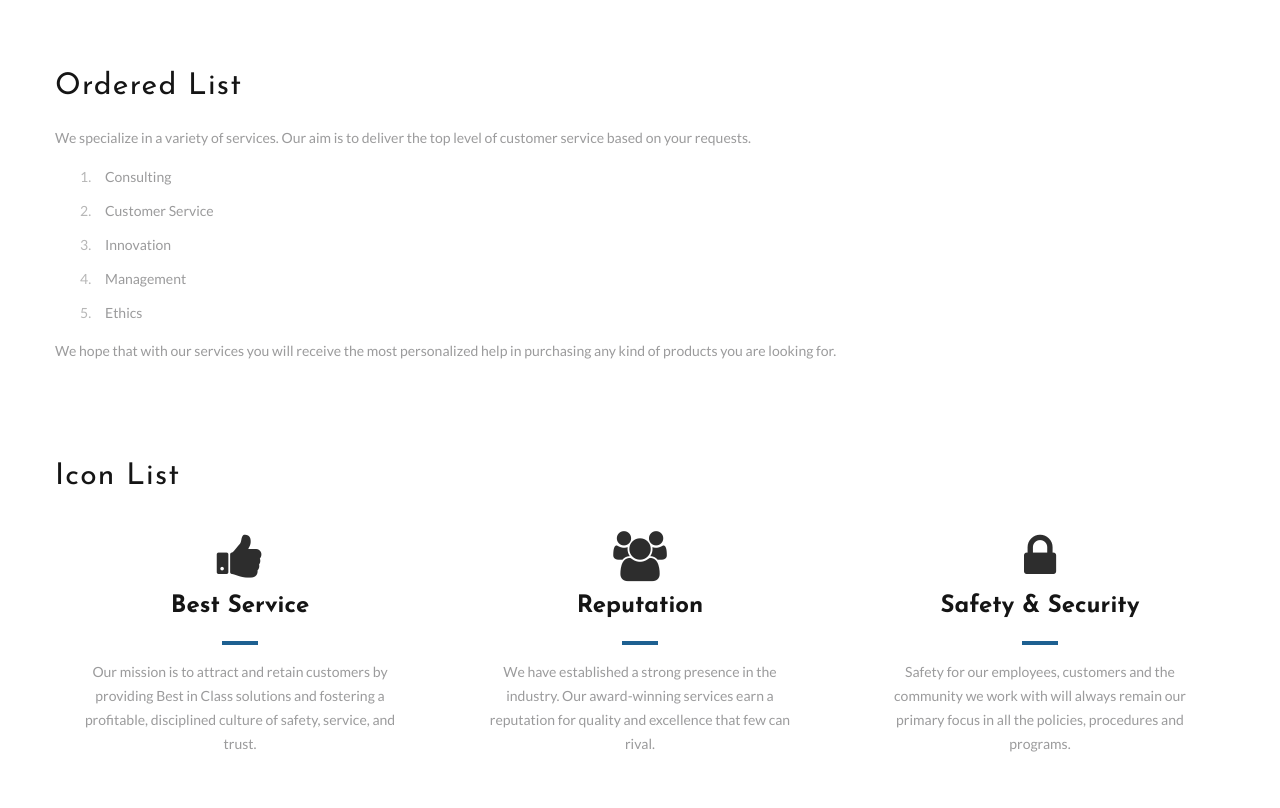
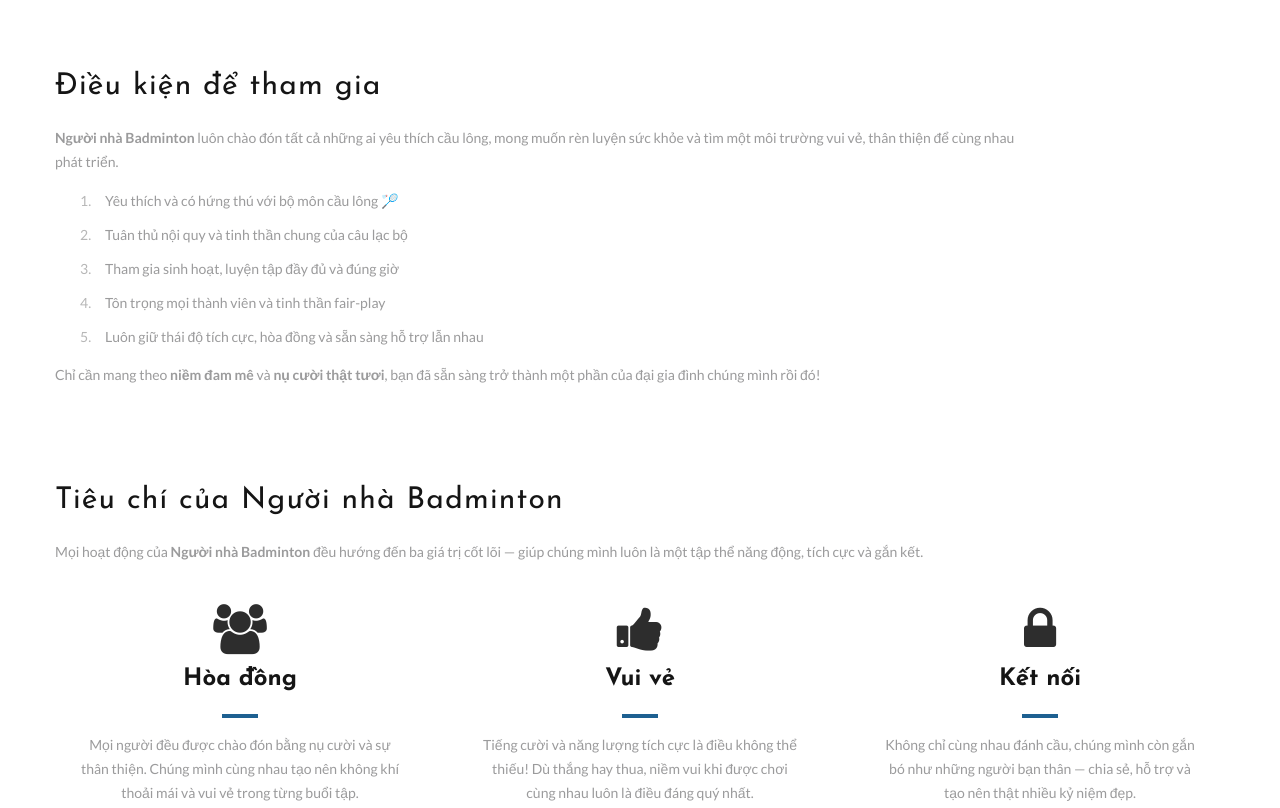
Before and after one commit to VanhsGit/UIT-Bad-minton, a plain HTML site: page about-us.html in a window 1280 px wide. Shown: the part 760-1568 px from the top of the page. Drawn offline with nearby package versions, Linux system fonts and the light colour scheme.

Commit message:
fix content about us page

```diff
--- a/about-us.html
+++ b/about-us.html
@@ -144,7 +144,7 @@
         <div class="shell">
           <div class="range range-50 range-sm-center range-md-left">
             <div class="cell-sm-6 cell-md-5">
-              <div class="thumb-bordered">
+              <div class="thumb-bed">
                 <img
                   src="images/about-1-437x435.jpg"
                   alt=""
@@ -215,73 +215,84 @@
         </div>
       </section>
 
+      <!-- Phần: Điều kiện tham gia -->
       <section class="section section-md bg-white">
         <div class="shell">
           <div class="range range-50">
             <div class="cell-lg-10">
-              <h2>Ordered List</h2>
+              <h2>Điều kiện để tham gia</h2>
               <p>
-                We specialize in a variety of services. Our aim is to deliver
-                the top level of customer service based on your requests.
+                <b>Người nhà Badminton</b> luôn chào đón tất cả những ai yêu
+                thích cầu lông, mong muốn rèn luyện sức khỏe và tìm một môi
+                trường vui vẻ, thân thiện để cùng nhau phát triển.
               </p>
               <ol class="list-ordered">
-                <li>Consulting</li>
-                <li>Customer Service</li>
-                <li>Innovation</li>
-                <li>Management</li>
-                <li>Ethics</li>
+                <li>Yêu thích và có hứng thú với bộ môn cầu lông 🏸</li>
+                <li>Tuân thủ nội quy và tinh thần chung của câu lạc bộ</li>
+                <li>Tham gia sinh hoạt, luyện tập đầy đủ và đúng giờ</li>
+                <li>Tôn trọng mọi thành viên và tinh thần fair-play</li>
+                <li>
+                  Luôn giữ thái độ tích cực, hòa đồng và sẵn sàng hỗ trợ lẫn
+                  nhau
+                </li>
               </ol>
               <p>
-                We hope that with our services you will receive the most
-                personalized help in purchasing any kind of products you are
-                looking for.
+                Chỉ cần mang theo <b>niềm đam mê</b> và
+                <b>nụ cười thật tươi</b>, bạn đã sẵn sàng trở thành một phần của
+                đại gia đình chúng mình rồi đó!
               </p>
             </div>
           </div>
         </div>
       </section>
 
-      <!-- Icon List-->
+      <!-- Phần: Tiêu chí -->
       <section class="section section-md bg-white">
         <div class="shell">
           <div class="range">
             <div class="cell-xs-12">
-              <h2>Icon List</h2>
+              <h2>Tiêu chí của Người nhà Badminton</h2>
+              <p class="mb-4">
+                Mọi hoạt động của <b>Người nhà Badminton</b> đều hướng đến ba
+                giá trị cốt lõi — giúp chúng mình luôn là một tập thể năng động,
+                tích cực và gắn kết.
+              </p>
               <div class="range range-30 range-center">
                 <div class="cell-xs-10 cell-sm-6 cell-md-4">
                   <article class="box-minimal">
-                    <div class="box-minimal__icon fa fa-thumbs-up"></div>
-                    <h3 class="box-minimal__title">Best Service</h3>
+                    <div class="box-minimal__icon fa fa-group"></div>
+                    <h3 class="box-minimal__title">Hòa đồng</h3>
                     <div class="box-minimal__divider"></div>
                     <div class="box-minimal__text">
-                      Our mission is to attract and retain customers by
-                      providing Best in Class solutions and fostering a
-                      profitable, disciplined culture of safety, service, and
-                      trust.
+                      Mọi người đều được chào đón bằng nụ cười và sự thân thiện.
+                      Chúng mình cùng nhau tạo nên không khí thoải mái và vui vẻ
+                      trong từng buổi tập.
                     </div>
                   </article>
                 </div>
+
                 <div class="cell-xs-10 cell-sm-6 cell-md-4">
                   <article class="box-minimal">
-                    <div class="box-minimal__icon fa fa-group"></div>
-                    <h3 class="box-minimal__title">Reputation</h3>
+                    <div class="box-minimal__icon fa fa-thumbs-up"></div>
+                    <h3 class="box-minimal__title">Vui vẻ</h3>
                     <div class="box-minimal__divider"></div>
                     <div class="box-minimal__text">
-                      We have established a strong presence in the industry. Our
-                      award-winning services earn a reputation for quality and
-                      excellence that few can rival.
+                      Tiếng cười và năng lượng tích cực là điều không thể thiếu!
+                      Dù thắng hay thua, niềm vui khi được chơi cùng nhau luôn
+                      là điều đáng quý nhất.
                     </div>
                   </article>
                 </div>
+
                 <div class="cell-xs-10 cell-sm-6 cell-md-4">
                   <article class="box-minimal">
                     <div class="box-minimal__icon fa fa-lock"></div>
-                    <h3 class="box-minimal__title">Safety & Security</h3>
+                    <h3 class="box-minimal__title">Kết nối</h3>
                     <div class="box-minimal__divider"></div>
                     <div class="box-minimal__text">
-                      Safety for our employees, customers and the community we
-                      work with will always remain our primary focus in all the
-                      policies, procedures and programs.
+                      Không chỉ cùng nhau đánh cầu, chúng mình còn gắn bó như
+                      những người bạn thân — chia sẻ, hỗ trợ và tạo nên thật
+                      nhiều kỷ niệm đẹp.
                     </div>
                   </article>
                 </div>
```
Also changed, not shown: index.html (+30 -22 lines).
